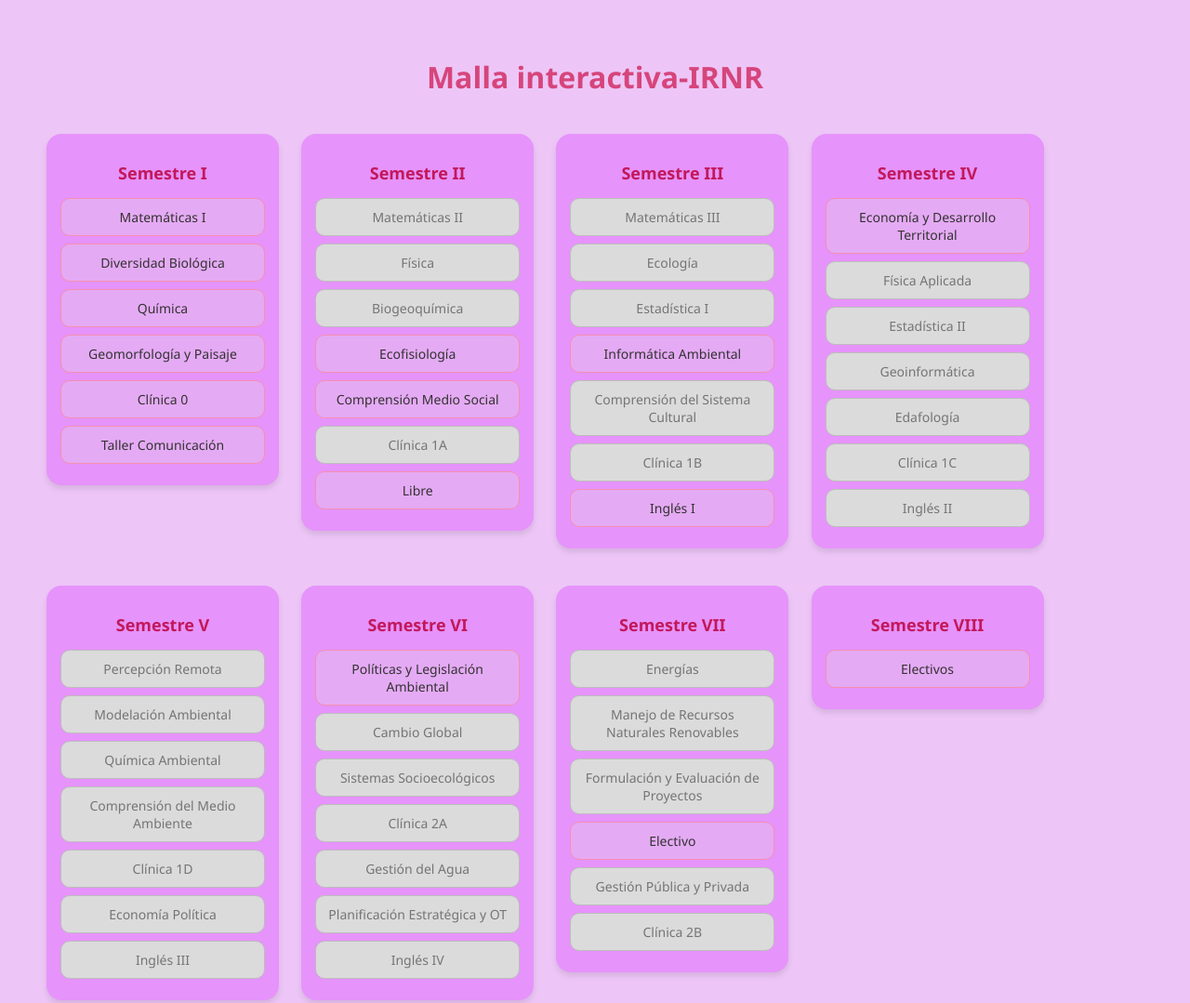
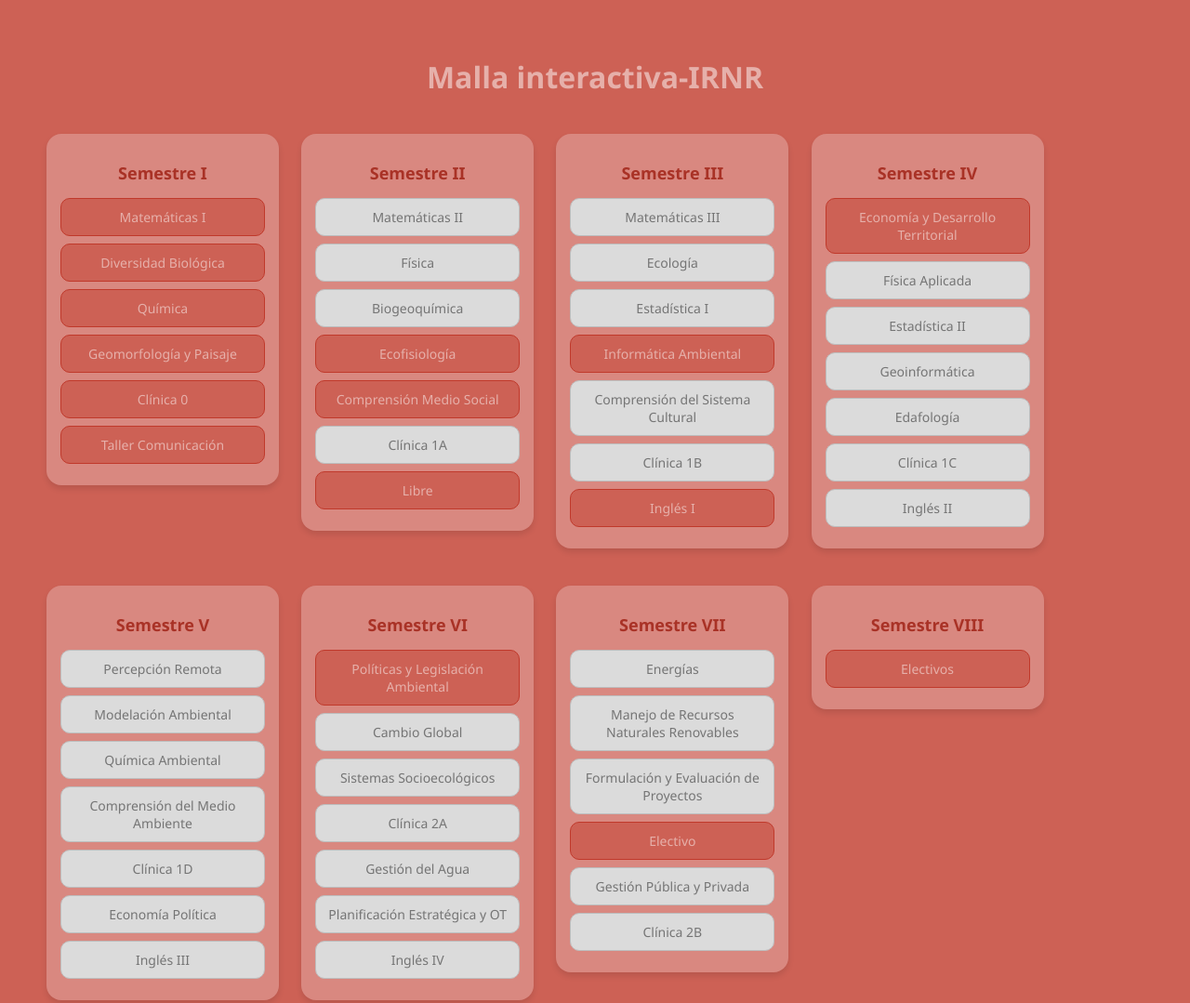
Before and after one commit to vtypical/malla_IRNR, a plain HTML site: page index.html in a window 1280 px wide. Shown: the top 1079 px of the page at 93% size. Drawn offline with Linux system fonts and the light colour scheme.

Commit message:
Update style.css

```diff
--- a/style.css
+++ b/style.css
@@ -1,17 +1,17 @@
 
 body {
   font-family: 'Segoe UI', sans-serif;
-  background: #edc6f7;
+  background: #cd6155;
   padding: 40px;
   margin: 0;
-  color: #333;
+  color: #e6b0aa;
 }
 
 h1 {
   text-align: center;
   font-size: 32px;
   margin-bottom: 40px;
-  color: #d6457b;
+  color: #e6b0aa;
 }
 
 .semestre {
@@ -19,7 +19,7 @@ h1 {
   vertical-align: top;
   width: 220px;
   margin: 0 10px 40px;
-  background: #e693fb;
+  background: #d98880 ;
   border-radius: 16px;
   padding: 15px;
   box-shadow: 0 4px 6px rgba(0,0,0,0.1);
@@ -29,11 +29,11 @@ h1 {
   text-align: center;
   font-size: 18px;
   margin-bottom: 15px;
-  color: #c2185b;
+  color:#a93226 ;
 }
 
 .ramo {
-  background-color: #e5aaf4;
+  background-color: #cd6155 ;
   border-radius: 10px;
   padding: 10px;
   margin: 8px 0;
@@ -43,7 +43,7 @@ h1 {
   cursor: pointer;
   user-select: none;
   transition: all 0.3s ease;
-  border: 1px solid #f48fb1;
+  border: 1px solid #c0392b ;
 }
 
 .ramo:hover {
@@ -51,9 +51,9 @@ h1 {
 }
 
 .ramo.aprobado {
-  background-color: #d9a7f0;
+  background-color: #e6b0aa;
   text-decoration: line-through;
-  color: #d25ef0 ;
+  color:#e6b0aa ;
   border: 1px solid #aed581;
 }
 
```
